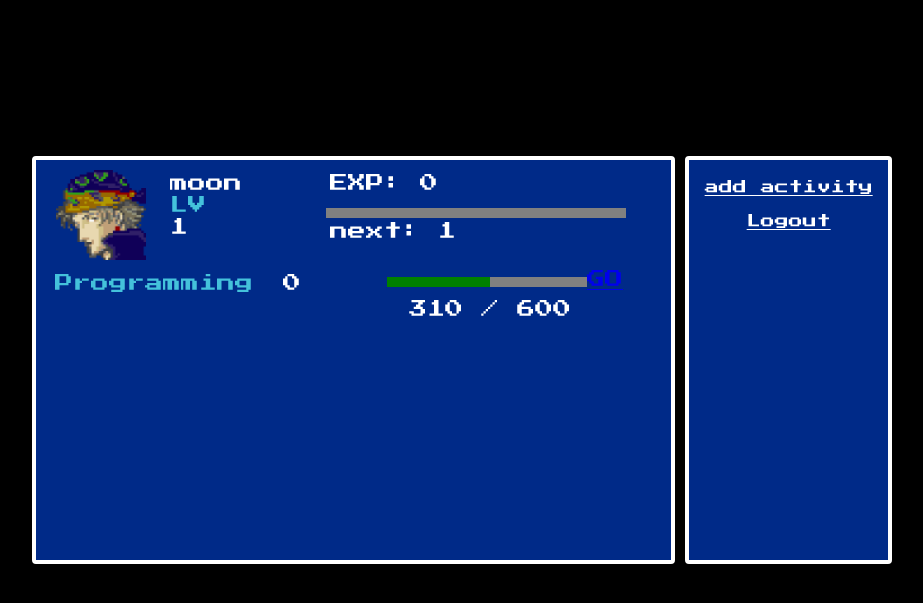
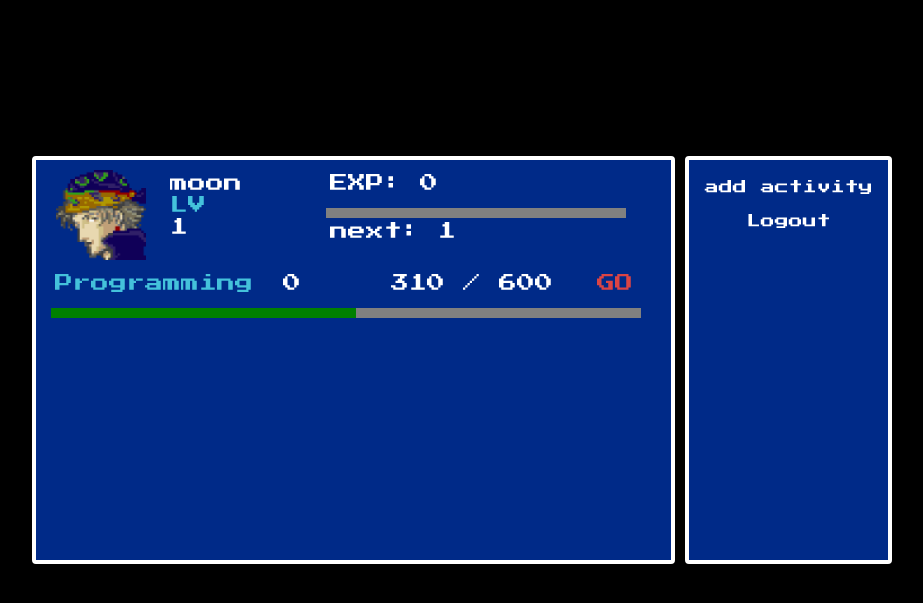
Before and after one commit to AutumnUK/TimerApp, a Flask app: page /dashboard/ in a window 1280 px wide. Shown: the top 603 px of the page, without its empty margins (178-1101 px from the left). Run offline with Flask 3, Linux system fonts and the light colour scheme; a user stored in the database is signed in.

Commit message:
MOONTRACK v1
This is the first version of my little tracking app I threw together in a couple of days.

Don't use it lol

```diff
--- a/static/dashboard.css
+++ b/static/dashboard.css
@@ -88,8 +88,8 @@ progress::-moz-progress-bar {
 
 }
 
-.logout a {
-
+a {
+    text-decoration: none;
     font-style: none;
     color: white;
 
--- a/templates/dashboard.html
+++ b/templates/dashboard.html
@@ -29,11 +29,13 @@
             <div class="progress">
                 <p style="width: 220px; color: #44c2db;"> {{ activity.name }} </p>
                 <p style="width: 100px;">{{ activity.level }}</p>
-                <progress class="dashboard_xp_progress"  value={{activity.xp}} max={{activity.xp_needed}} style="width: 200px;margin-top: 7px;"></progress>
+                <p>{{ activity.xp}} / {{ activity.xp_needed }}</p>
 
-                <a href="#" onclick="openTrackModal('{{ activity.id }}', '{{ activity.name }}'); return false;">GO</a>
+
+                <a href="#" style="padding-top:4px; text-align: right;margin-left: 40px;color:#db4444" onclick="openTrackModal('{{ activity.id }}', '{{ activity.name }}'); return false;">GO</a>
             </div>
-            <p style="text-align: right;margin-right: 100px">{{ activity.xp}} / {{ activity.xp_needed }}</p>
+            <progress class="dashboard_xp_progress"  value={{activity.xp}} max={{activity.xp_needed}} style="width: 590px;margin-top: 7px;"></progress>
+
             {%endfor%}
         </div>
 
```
Also changed, not shown: instance/timer.db, 1 other file.
